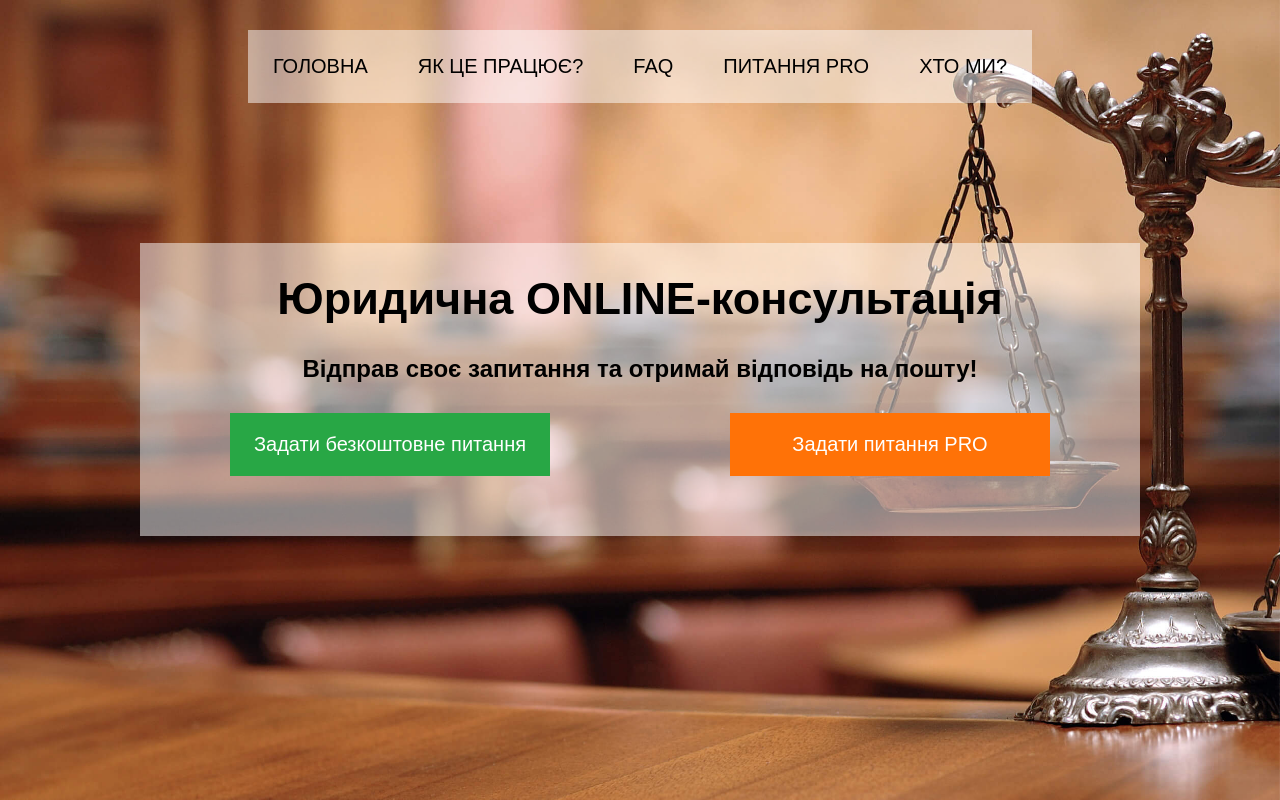
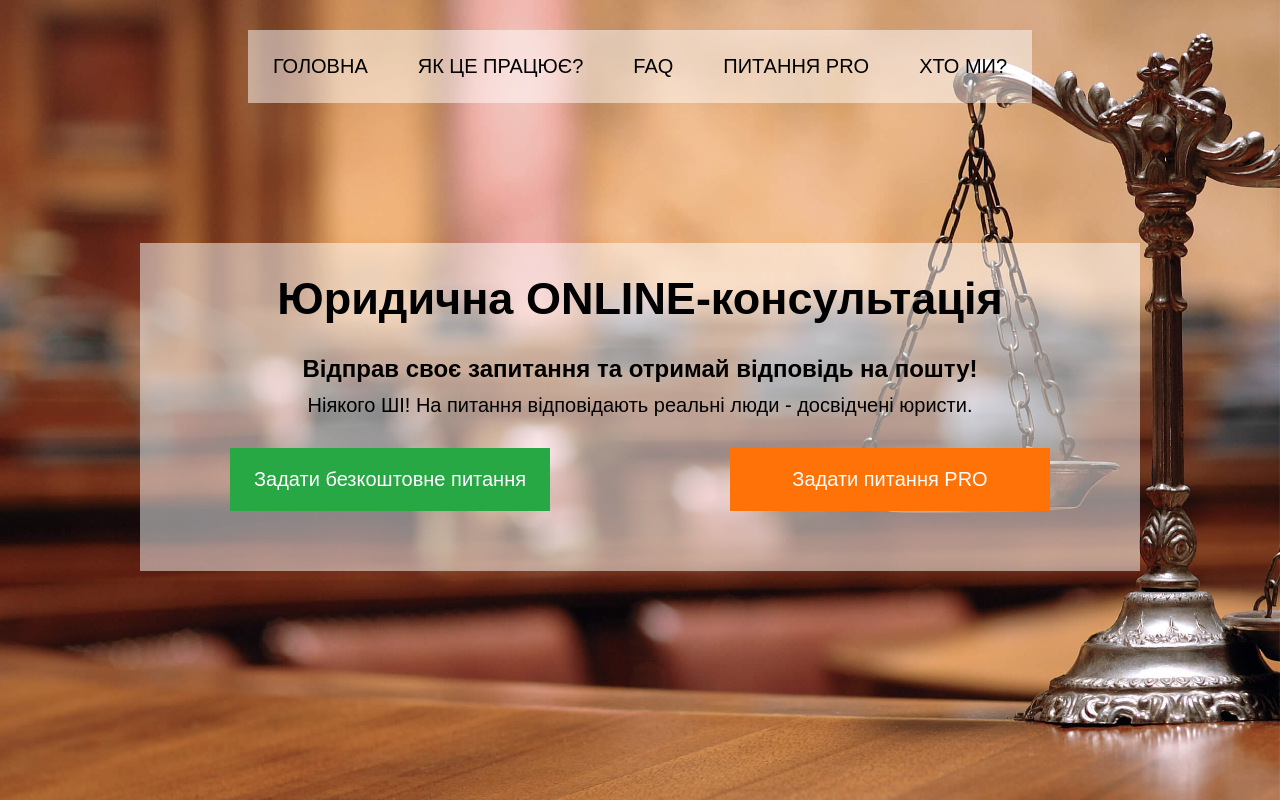
Before and after one commit to deftime/Vue-SPA-project, a Vue app: page / in a window 1280 px wide. Built offline with nearby package versions, Linux system fonts and the light colour scheme; a web font is replaced by a local one.

Commit message:
Update rules about AI and extended paid service.

```diff
--- a/src/pages/Home.vue
+++ b/src/pages/Home.vue
@@ -3,6 +3,7 @@
     <div class="main" @click="changeBg">
       <h1>Юридична ONLINE-консультація</h1>
       <h2>Відправ своє запитання та отримай відповідь на пошту!</h2>
+      <div class="sub">Ніякого ШІ! На питання відповідають реальні люди - досвідчені юристи.</div>
       <div class="buttonBlock">
         <router-link to="/free" tag="button" class="buttonFree">Задати безкоштовне питання</router-link>
         <router-link to="/paid" tag="button" class="buttonPaid">Задати питання PRO</router-link>
--- a/src/pages/How.vue
+++ b/src/pages/How.vue
@@ -24,6 +24,7 @@
       </div>
     </div>
     <p>Швидкість відповіді залежить від загальної кількості надісланних питань від усіх користувачів у певний період часу, а також від завантаженності юристів. Якщо хочете гарантовано отримати відповідь у найкортший термін - скористайтесь <router-link to="/pro" tag="a" style="color: #ff7207; text-decoration: none;">Питанням PRO</router-link>.</p>
+    <p>Ми <strong>НЕ використовуємо штучний інтеллект</strong> у будь якому вигляді для формування відповідей, як оплачених, так і безоплатних. Всі відповіді надаються виключно практикуючими юристами, досвідченими у своїх напрямках.</p>
     <div class="buttonBlock">
       <router-link to="/free" tag="button" class="buttonFree">Задати безкоштовне питання</router-link>
       <router-link to="/paid" tag="button" class="buttonPaid">Задати питання PRO</router-link>
--- a/src/pages/Paid.vue
+++ b/src/pages/Paid.vue
@@ -8,6 +8,7 @@
       <p><strong>Вартість відповіді складає 500 грн.</strong></p>
       <p>Після відправлення запитання, на електронну пошту Ви отримаєте інструкції з оплати. Щойно оплату буде проведено - питання відразу відправляється у роботу.</p>
       <p><strong>Зверніть увагу на електронну пошту!</strong> Саме на неї ви отримаєте відповідь та подальші інструкції. Вказуйте діючу пошту та перед відправкою перевірте на відсутність помилок.</p>
+      <p>Ви <strong>можете продовжити спілкуватись з юристом</strong> по темі питання після отримання відповіді, якщо вам необхідні будуть додаткові уточнення чи роз'яснення.</p>
     </div>
     <div class="formQu">
       <form class="formFree" id="formPaid" name="quForm" @submit.prevent="sendQu">
--- a/src/pages/Pro.vue
+++ b/src/pages/Pro.vue
@@ -24,7 +24,7 @@
           <td><img src="../images/check.png" alt="check" width="30px"></td>
         </tr>
         <tr>
-          <td>Відповідь найближчим часом (поза чергою, 1-2 доби)</td>
+          <td>Відповідь найближчим часом (поза чергою)</td>
           <td><img src="../images/cross.png" alt="check" width="30px"></td>
           <td><img src="../images/check.png" alt="check" width="30px"></td>
         </tr>
@@ -35,6 +35,11 @@
         </tr>
         <tr>
           <td>Залучення до відповіді досвітченого юриста спеціального напрямку</td>
+          <td><img src="../images/cross.png" alt="check" width="30px"></td>
+          <td><img src="../images/check.png" alt="check" width="30px"></td>
+        </tr>
+        <tr>
+          <td>Продовження спілкування з юристом після отримання відповіді</td>
           <td><img src="../images/cross.png" alt="check" width="30px"></td>
           <td><img src="../images/check.png" alt="check" width="30px"></td>
         </tr>
--- a/src/scss/main.scss
+++ b/src/scss/main.scss
@@ -88,6 +88,13 @@ body {
     margin-top: 30px;
     font-weight: bold;
   }
+  .sub {
+    font-size: 20px;
+    line-height: 25px;
+    font-weight: 500;
+    text-align: center;
+    margin-top: 10px;
+  }
   .buttonFree {
     @extend %buttonFree;
     display: block;
```
